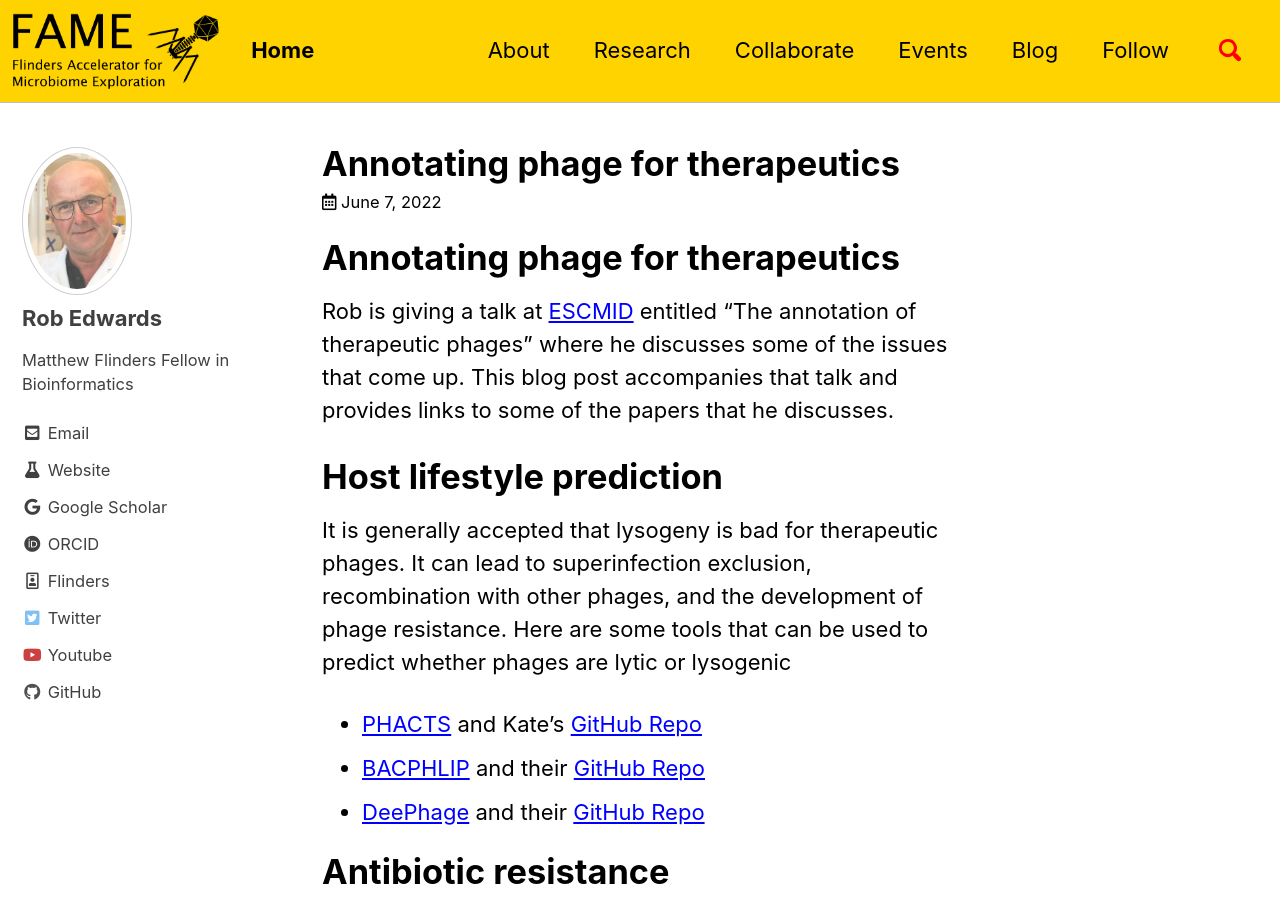
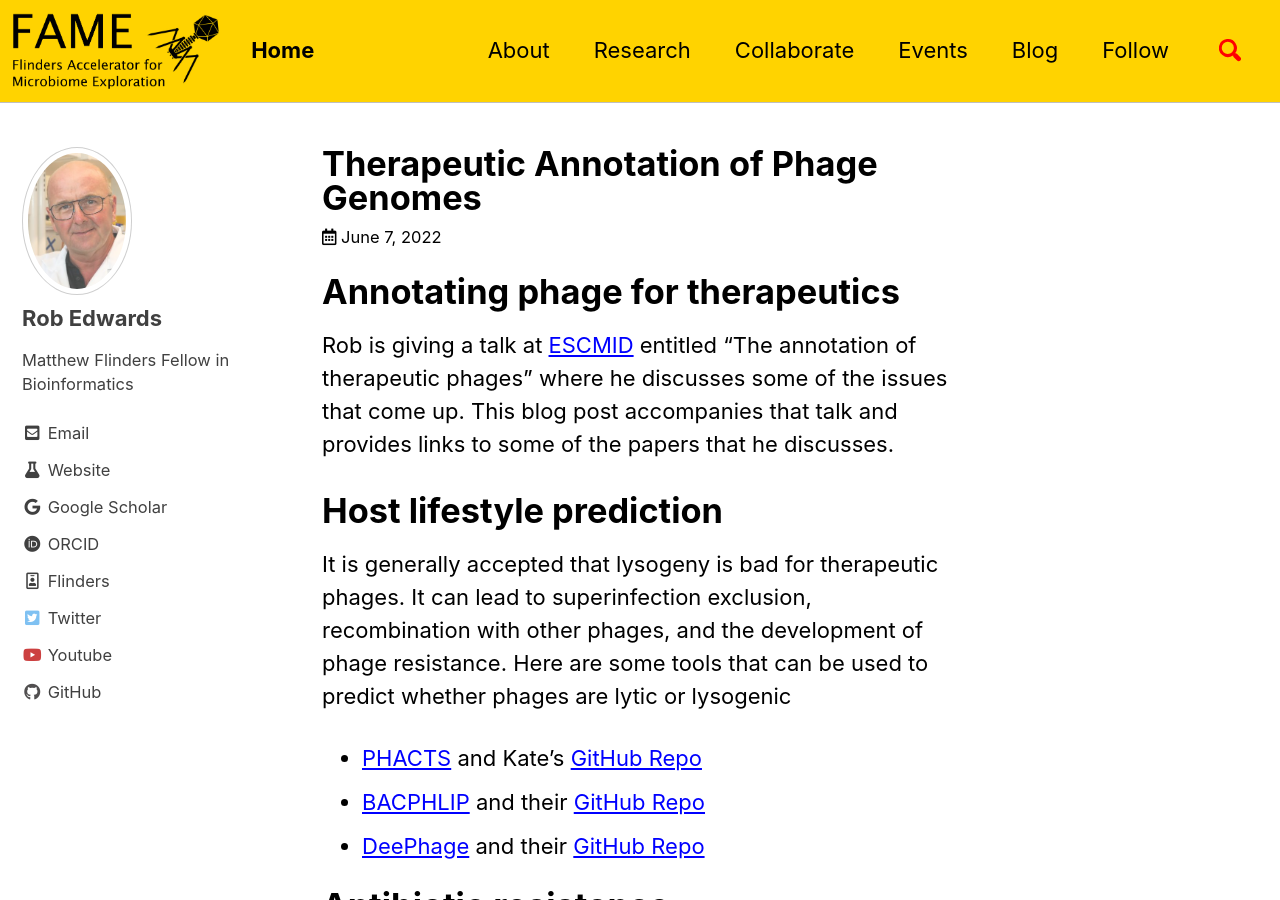
Before and after one commit to FlindersFAME/fame.github.io, a Jekyll site: the page built from Blog/_posts/2022-06-07-annotating-phage.md, in a window 1280 px wide and 900 px high. Built offline with Jekyll 4.4.1, drawn with Linux system fonts in a browser that asks for light colours; cached includes are drawn as plain includes; some of the changed text lies outside the part shown.

Commit message:
therapuetic phage annotation

```diff
--- a/Blog/_posts/2022-06-07-annotating-phage.md
+++ b/Blog/_posts/2022-06-07-annotating-phage.md
@@ -1,7 +1,8 @@
 ---
 layout: single
 show_date: true
-title: "Annotating phage for therapeutics"
+title: "Therapeutic Annotation of Phage Genomes"
+tags: phage genomics annotation
 author: Rob Edwards
 excerpt: "What should we worry about before we inject phage into people?"
 ---
@@ -41,7 +42,7 @@ It is generally accepted that lysogeny is bad for therapeutic phages. It can lea
 
 
 # Ensemble approaches for therapeutic phages
-- [Phage Leads](https://www.ncbi.nlm.nih.gov/pmc/articles/PMC8879740/)
+- [Phage Leads](https://www.mdpi.com/1999-4915/14/2/342)
 - [MultiPHATE](https://academic.oup.com/bioinformatics/article/35/21/4402/5488969) and Carol's [GitHub Repo](https://github.com/carolzhou/multiPhATE)
 - [MultiPHATE2](https://academic.oup.com/g3journal/article/11/5/jkab074/6178284) and Carol's [GitHub Repo](https://github.com/carolzhou/multiPhATE2)
 - [Characterizing Phage Genomes for Therapeutic Applications](https://www.mdpi.com/1999-4915/10/4/188)
```
